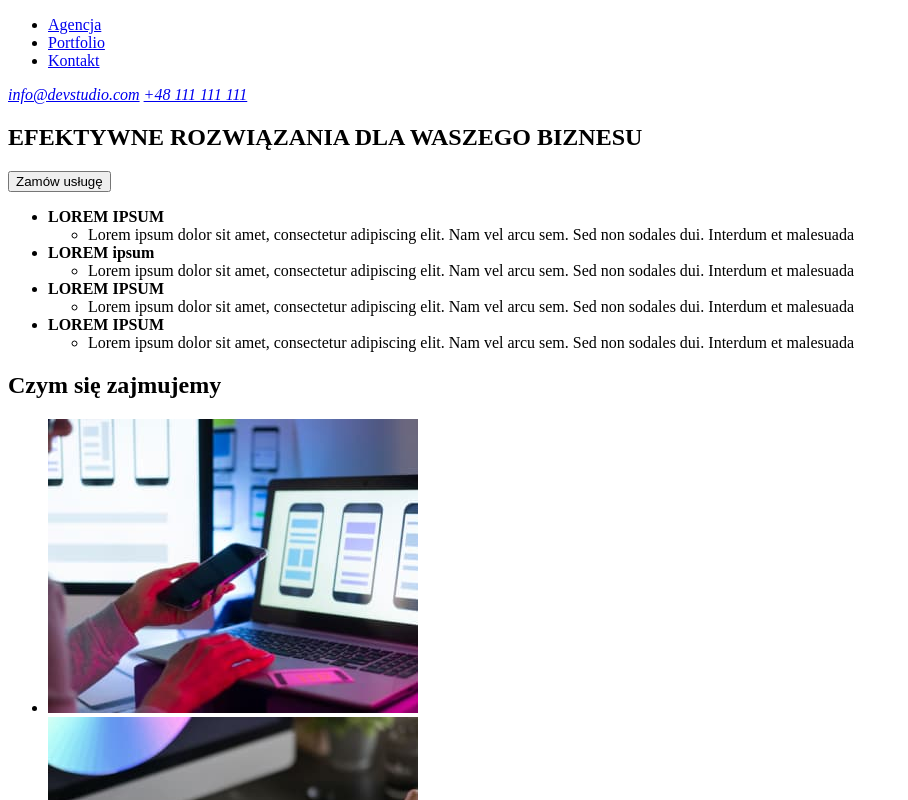
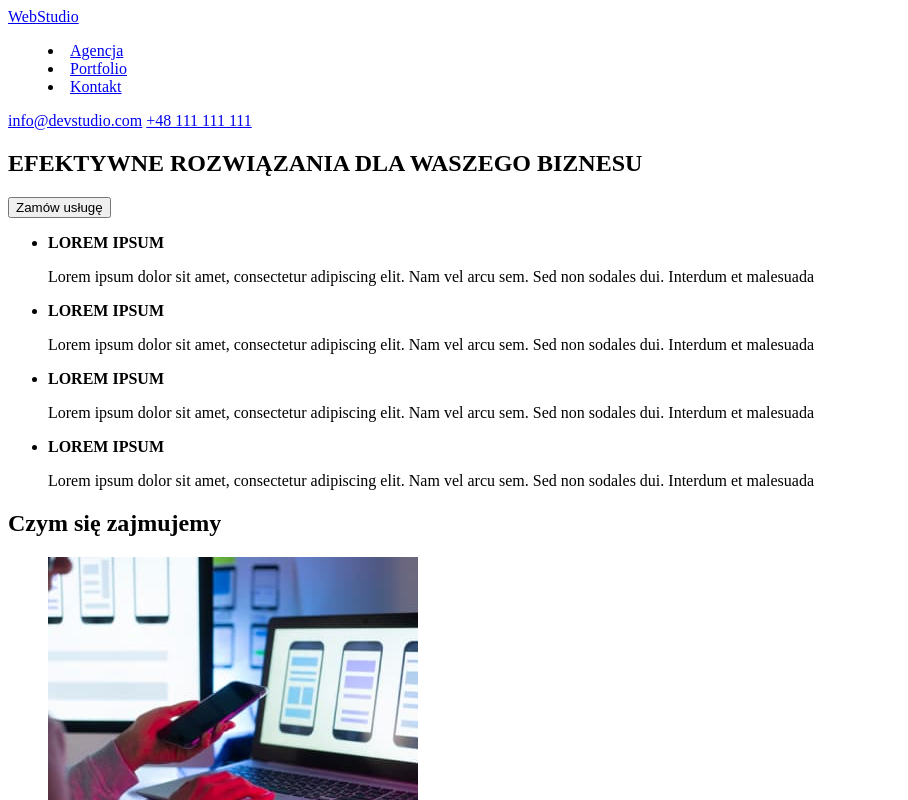
Before and after one commit to WeronikaRzasa/goit-markup-hw-01, a plain HTML site: page index.html in a window 1280 px wide. Shown: the top 800 px of the page, without its empty margins (0-908 px from the left). Drawn offline with Linux system fonts and the light colour scheme.

Commit message:
new changes04

```diff
--- a/index.html
+++ b/index.html
@@ -1,56 +1,48 @@
 <!DOCTYPE html>
 <html lang="pl">
-    <head>
-        <meta charset="utf-8">
-        <title>WebStudio</title>
-    </head>
-    <body>
+<head>
+    <meta charset="UTF-8">
+    <meta http-equiv="X-UA-Compatible" content="IE=edge">
+    <meta name="viewport" content="width=device-width, initial-scale=1.0">
+    <title>HW01</title>
+<body>
 <header>
-    <nav>
-        <ul>
-            <li><a href="Agencja">Agencja</a></li>
-            <li><a href="Portfolio">Portfolio</a></li>
-            <li><a href="Kontakt">Kontakt</a></li>
-            <!--linki id trzeba potem dodać-->
-        </ul>
-        <address>
-            <a href="mailto:info@devstudio.com">info@devstudio.com</a>
-            <a href="tel:+48111111111">+48 111 111 111</a>
-        </address>
+    <a href="http://">WebStudio</a>
+     <nav>
+        <menu>
+            <li><a href="/Agencja">Agencja</a></li>
+            <li><a href="/Portfolio">Portfolio</a></li>
+            <li><a href="/Kontakt">Kontakt</a></li>
+        </menu>
     </nav>
+        <a href="mailto:info@devstudio.com">info@devstudio.com</a>
+        <a href="tel:+48111111111">+48 111 111 111</a>
 </header>
 <main>
     <section>
 <h1>EFEKTYWNE ROZWIĄZANIA DLA WASZEGO BIZNESU</h1>
 <button type="button">Zamów usługę</button>
     </section>
-    <ul>
+
+<section>
+<ul>
     <li><b>LOREM IPSUM</b>
-        <ul>
-        <li>Lorem ipsum dolor sit amet, consectetur adipiscing elit. Nam vel arcu sem. Sed non sodales dui. Interdum et malesuada</li>
-        </ul>
-        </li>
-     <li><b>LOREM ipsum</b>
-        <ul>
-        <li>Lorem ipsum dolor sit amet, consectetur adipiscing elit. Nam vel arcu sem. Sed non sodales dui. Interdum et malesuada</li>
-        </ul>
-        </li>
+    <p>Lorem ipsum dolor sit amet, consectetur adipiscing elit. Nam vel arcu sem. Sed non sodales dui. Interdum et malesuada</p></li>
+
     <li><b>LOREM IPSUM</b>
-        <ul>
-            <li>Lorem ipsum dolor sit amet, consectetur adipiscing elit. Nam vel arcu sem. Sed non sodales dui. Interdum et malesuada</li>
-        </ul>
-        </li>
+    <p>Lorem ipsum dolor sit amet, consectetur adipiscing elit. Nam vel arcu sem. Sed non sodales dui. Interdum et malesuada</p></li>
+
     <li><b>LOREM IPSUM</b>
-        <ul>
-        <li>Lorem ipsum dolor sit amet, consectetur adipiscing elit. Nam vel arcu sem. Sed non sodales dui. Interdum et malesuada</li>
-        </ul>
-        </li>
-    </ul>
+    <p>Lorem ipsum dolor sit amet, consectetur adipiscing elit. Nam vel arcu sem. Sed non sodales dui. Interdum et malesuada</p></li>
 
+    <li><b>LOREM IPSUM</b>
+    <p>Lorem ipsum dolor sit amet, consectetur adipiscing elit. Nam vel arcu sem. Sed non sodales dui. Interdum et malesuada<p></p></li>
+</ul>
+</section>
+
+<section>
 <h2>Czym się zajmujemy</h2>
-   <div class="section">
-    <ul>
-
+<ul>
     <li><img src="./images/img1.jpg"
     width="370"
     height="294"
@@ -65,8 +57,8 @@
     width="370"
     height="294"
     alt="laptop z klawiaturą"></li>
-    </ul>
-   </div>
+</ul>
+</section>
 
 <section>
 <h2>Nasz zespół</h2>
@@ -109,15 +101,14 @@
 </ul>
 </section>
 </main>
+
 <footer>
-
+<a href="http://">WebStudio</a>
 <address>
     m. Warszawa, Aleje Jerozolimskie 21
     <a href="mailto:info@example.com">info@example.com</a>
     <a href="tel:+48111111111">+48 111 111 111</a>
-
 </address>
-
 </footer>
 </body>
 </html>
```
